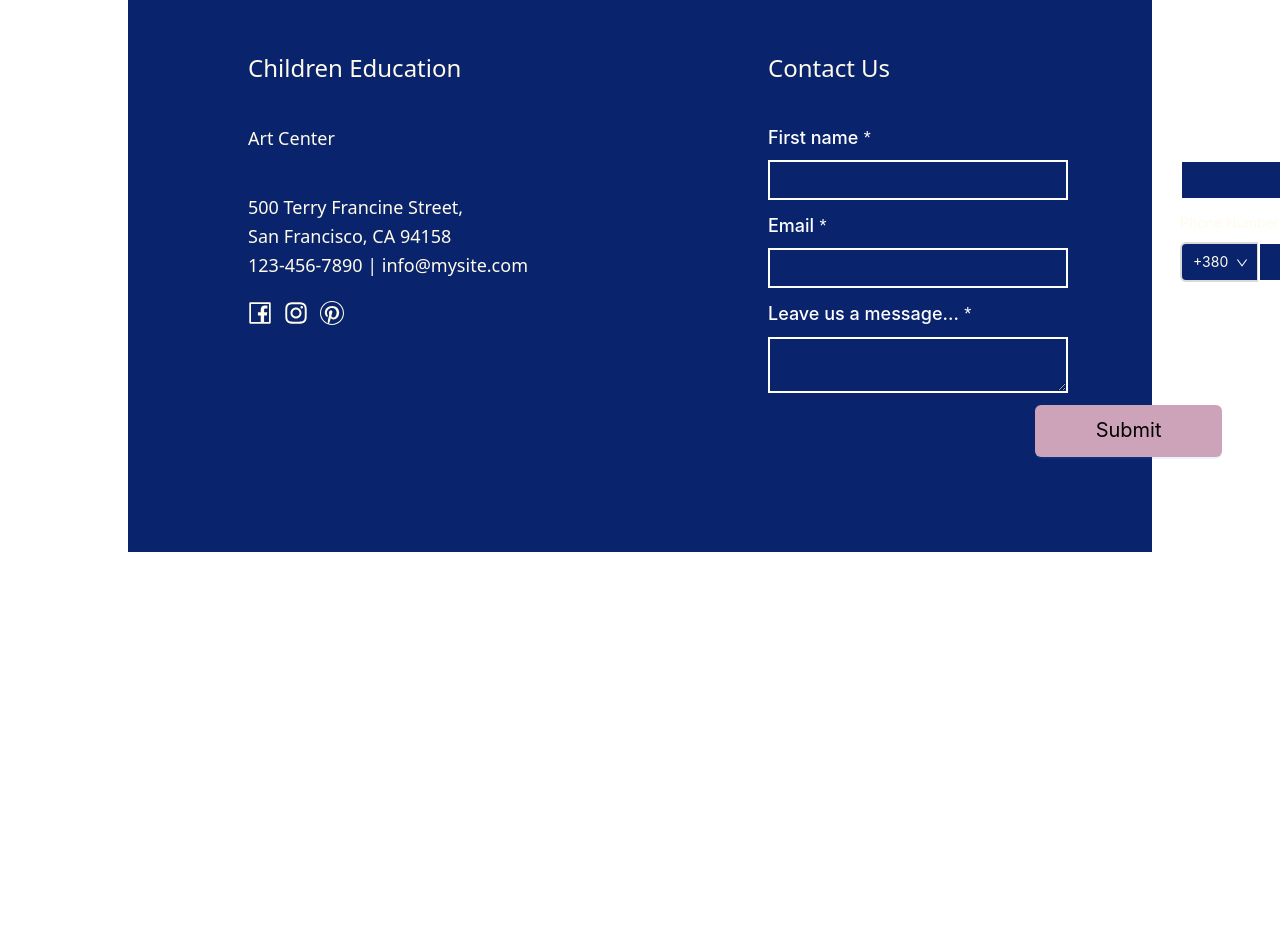
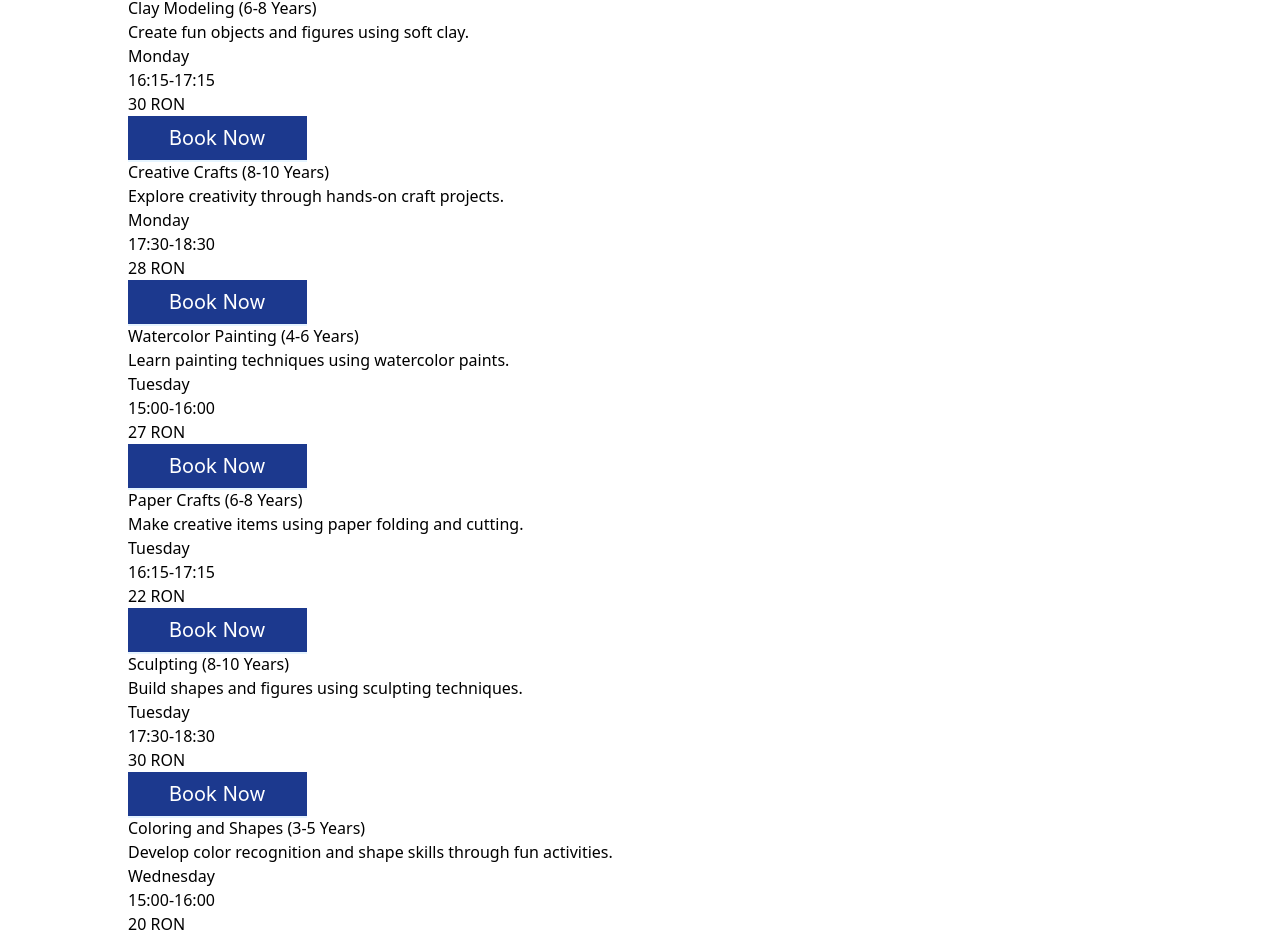
Before and after one commit to nekrasowa/Education-Club-for-toddlers, a Next.js app: page /book in a window 1280 px wide. Shown: the part 858-1792 px from the top of the page. Before the commit the page ends 1530 px from the top, so only its background shows below. Built offline with nearby package versions, Linux system fonts and the light colour scheme.

Commit message:
Add classes list, map it to ClassesPage

```diff
--- /dev/null
+++ b/src/components/ui/BookPage/ClassItem.tsx
@@ -0,0 +1,34 @@
+'use client'
+import { BlueBtn } from '@/components/elements/BlueBtn'
+import {book} from '@/locales/en/book'
+export function ClassItem({
+  id,
+  age_group,
+  activity,
+  description,
+  day,
+  time,
+  price,
+}: {
+  id: number
+  activity: string
+  age_group: string
+  day: string
+  time: string
+  price: string
+  description: string
+}) {
+  return (
+    <div>
+      <div className='line'></div>
+      <div className='classBlock'>
+        <p className='title&age'>{`${activity} (${age_group} ${book.years})`}</p>
+        <p className='description'>{description}</p>
+        <p className='day'>{day}</p>
+        <p className='duration'>{time}</p>
+        <p className='price'>{price}</p>
+        <BlueBtn onClick={() => console.log('click on id:', id)} text={book.bookBtn} />
+      </div>
+    </div>
+  )
+}
--- a/src/components/ui/BookPage/ClassesList.tsx
+++ b/src/components/ui/BookPage/ClassesList.tsx
@@ -1,10 +1,24 @@
+import { ClassItem } from './ClassItem'
 import { H2Title } from '@/components/elements/H2Title'
 import { book } from '@/locales/en/book'
+import { classesList } from '@/public/classesList'
 
 export function ClassesList() {
   return (
     <>
-      <H2Title title={book.classesTitle}/>
+      <H2Title title={book.classesTitle} />
+      {classesList.map((item) => (
+        <ClassItem
+          id={item.id}
+          key={item.id}
+          activity={item.activity}
+          age_group={item.age_group}
+          day={item.day}
+          time={item.time}
+          price={item.price}
+          description={item.description}
+        />
+      ))}
     </>
   )
 }
--- a/src/locales/en/book.ts
+++ b/src/locales/en/book.ts
@@ -4,4 +4,5 @@ export const book = {
     'Fun and engaging classes designed for children aged 2–7, focused on creativity, movement, and early learning skills. Activities include games, arts and crafts, music, and interactive exercises that support social, motor, and cognitive development.',
   classesTitle: 'Book a Class Today',
   bookBtn: 'Book Now',
+  years: 'Years'
 }
--- /dev/null
+++ b/src/public/classesList.ts
@@ -0,0 +1,197 @@
+export const classesList: {
+  id: number
+  activity: string
+  age_group: string
+  day: string
+  time: string
+  price: string
+  description: string
+}[] = [
+  {
+    id: 1,
+    day: 'Monday',
+    activity: 'Drawing Basics',
+    age_group: '3-5',
+    time: '15:00-16:00',
+    price: '25 RON',
+    description: 'Learn basic drawing skills using simple shapes and lines.',
+  },
+  {
+    id: 2,
+    day: 'Monday',
+    activity: 'Clay Modeling',
+    age_group: '6-8',
+    time: '16:15-17:15',
+    price: '30 RON',
+    description: 'Create fun objects and figures using soft clay.',
+  },
+  {
+    id: 3,
+    day: 'Monday',
+    activity: 'Creative Crafts',
+    age_group: '8-10',
+    time: '17:30-18:30',
+    price: '28 RON',
+    description: 'Explore creativity through hands-on craft projects.',
+  },
+
+  {
+    id: 4,
+    day: 'Tuesday',
+    activity: 'Watercolor Painting',
+    age_group: '4-6',
+    time: '15:00-16:00',
+    price: '27 RON',
+    description: 'Learn painting techniques using watercolor paints.',
+  },
+  {
+    id: 5,
+    day: 'Tuesday',
+    activity: 'Paper Crafts',
+    age_group: '6-8',
+    time: '16:15-17:15',
+    price: '22 RON',
+    description: 'Make creative items using paper folding and cutting.',
+  },
+  {
+    id: 6,
+    day: 'Tuesday',
+    activity: 'Sculpting',
+    age_group: '8-10',
+    time: '17:30-18:30',
+    price: '30 RON',
+    description: 'Build shapes and figures using sculpting techniques.',
+  },
+
+  {
+    id: 7,
+    day: 'Wednesday',
+    activity: 'Coloring and Shapes',
+    age_group: '3-5',
+    time: '15:00-16:00',
+    price: '20 RON',
+    description:
+      'Develop color recognition and shape skills through fun activities.',
+  },
+  {
+    id: 8,
+    day: 'Wednesday',
+    activity: 'Cartoon Drawing',
+    age_group: '6-8',
+    time: '16:15-17:15',
+    price: '25 RON',
+    description: 'Learn to draw simple and fun cartoon characters.',
+  },
+  {
+    id: 9,
+    day: 'Wednesday',
+    activity: 'Advanced Painting',
+    age_group: '8-10',
+    time: '17:30-18:30',
+    price: '30 RON',
+    description: 'Improve painting skills with more advanced techniques.',
+  },
+
+  {
+    id: 10,
+    day: 'Thursday',
+    activity: 'Finger Painting',
+    age_group: '3-5',
+    time: '15:00-16:00',
+    price: '20 RON',
+    description: 'Have fun painting with fingers and bright colors.',
+  },
+  {
+    id: 11,
+    day: 'Thursday',
+    activity: 'DIY Crafts',
+    age_group: '6-8',
+    time: '16:15-17:15',
+    price: '24 RON',
+    description: 'Create simple DIY projects using everyday materials.',
+  },
+  {
+    id: 12,
+    day: 'Thursday',
+    activity: 'Clay Modeling',
+    age_group: '8-10',
+    time: '17:30-18:30',
+    price: '30 RON',
+    description: 'Create fun objects and figures using soft clay.',
+  },
+
+  {
+    id: 13,
+    day: 'Friday',
+    activity: 'Story Drawing',
+    age_group: '4-6',
+    time: '15:00-16:00',
+    price: '23 RON',
+    description: 'Draw pictures that tell a simple story.',
+  },
+  {
+    id: 14,
+    day: 'Friday',
+    activity: 'Origami',
+    age_group: '6-8',
+    time: '16:15-17:15',
+    price: '22 RON',
+    description: 'Learn paper folding techniques to create fun shapes.',
+  },
+  {
+    id: 15,
+    day: 'Friday',
+    activity: 'Creative Painting',
+    age_group: '8-10',
+    time: '17:30-18:30',
+    price: '28 RON',
+    description: 'Express creativity through different painting styles.',
+  },
+
+  {
+    id: 16,
+    day: 'Saturday',
+    activity: 'Art Games',
+    age_group: '3-5',
+    time: '10:00-11:00',
+    price: '20 RON',
+    description: 'Play fun games that develop artistic skills.',
+  },
+  {
+    id: 17,
+    day: 'Saturday',
+    activity: 'Mixed Media Art',
+    age_group: '6-8',
+    time: '11:15-12:15',
+    price: '27 RON',
+    description: 'Combine different materials to create unique artwork.',
+  },
+  {
+    id: 18,
+    day: 'Saturday',
+    activity: 'Sculpting',
+    age_group: '8-10',
+    time: '12:30-13:30',
+    price: '30 RON',
+    description: 'Build shapes and figures using sculpting techniques.',
+  },
+
+  {
+    id: 19,
+    day: 'Sunday',
+    activity: 'Free Drawing',
+    age_group: '3-6',
+    time: '10:00-11:00',
+    price: '20 RON',
+    description: 'Draw freely and express your imagination.',
+  },
+  {
+    id: 20,
+    day: 'Sunday',
+    activity: 'Creative Crafts',
+    age_group: '7-10',
+    time: '11:15-12:15',
+    price: '28 RON',
+    description: 'Explore creativity through hands-on craft projects.',
+  },
+]
```
